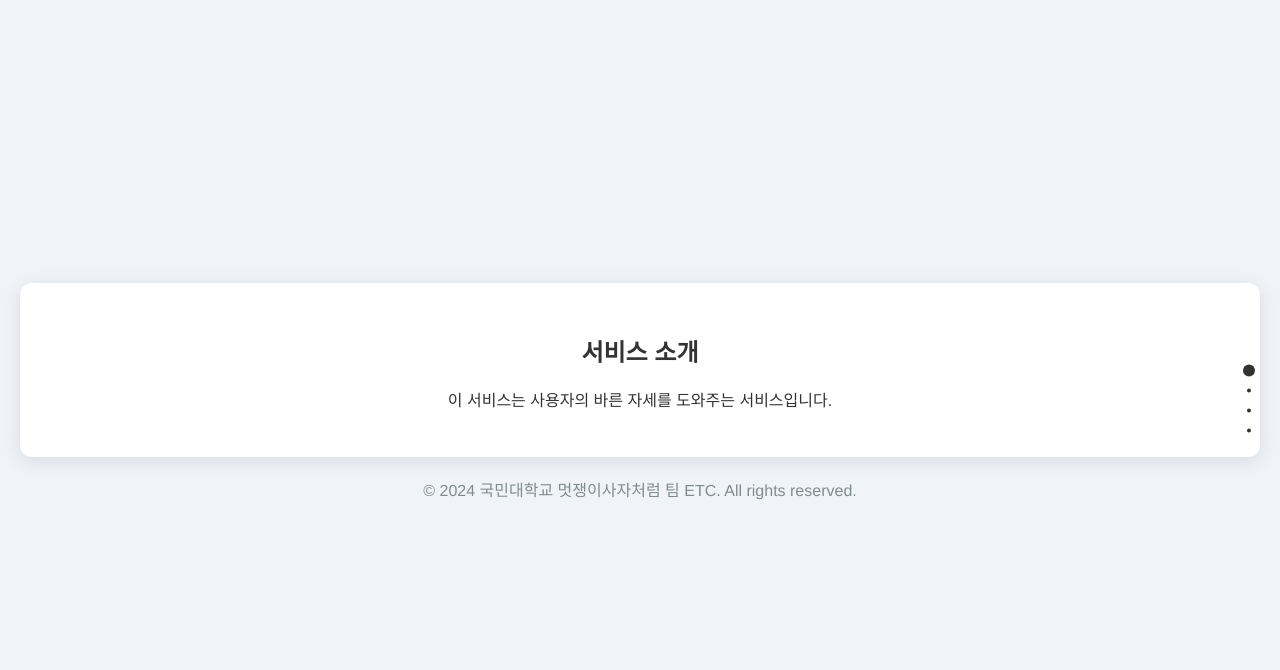
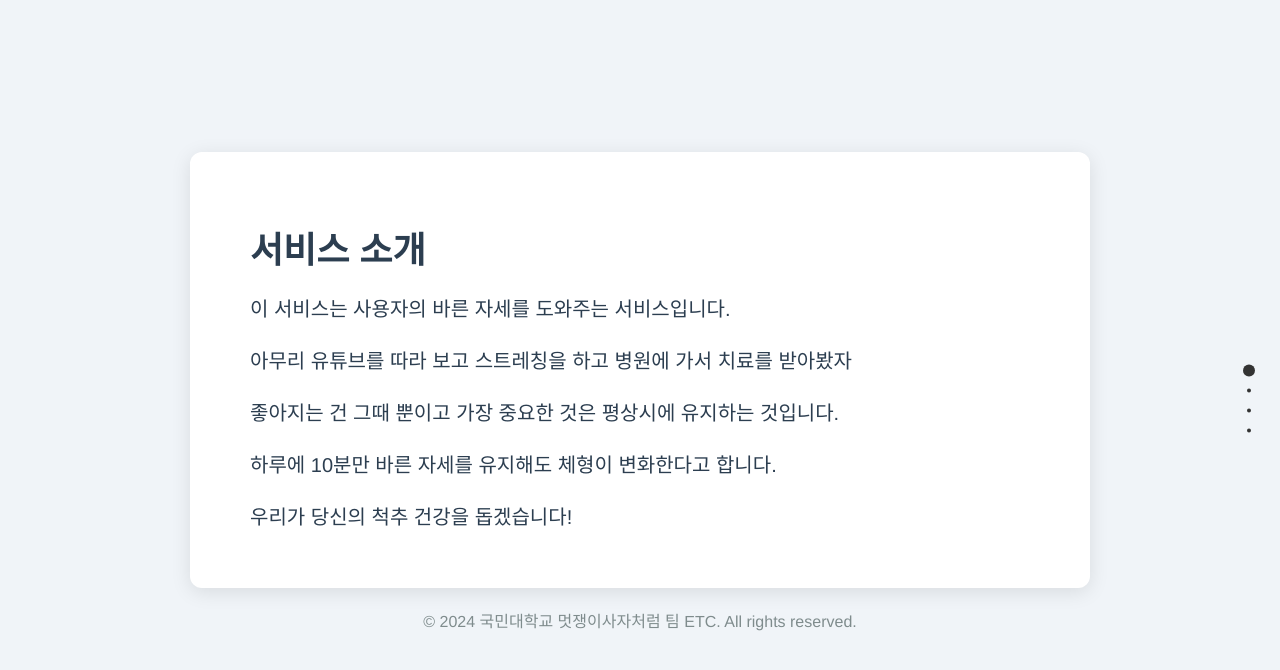
Before and after one commit to ruudska6/likelion_etc, a Flask app: page / in a window 1280 px wide. Shown: the top 670 px of the page. Run offline with Flask 3, Linux system fonts and the light colour scheme.

Commit message:
index 페이지 수정

```diff
--- a/static/styles.css
+++ b/static/styles.css
@@ -308,6 +308,7 @@ nav ul li a:hover {
 }
 
 
+
 .banner nav ul li{
     flex: none;
 }
--- a/templates/index.html
+++ b/templates/index.html
@@ -6,6 +6,33 @@
     <title>바른 자세 교정 서비스</title>
     <link rel="stylesheet" href="https://cdnjs.cloudflare.com/ajax/libs/fullPage.js/3.1.2/fullpage.min.css">
     <link rel="stylesheet" href="{{ url_for('static', filename='styles.css') }}">
+    <style>
+        /* index.html 페이지에만 적용될 추가 스타일 */
+        .container2 h2 {
+            font-size: 36px; /* 글씨 크기 키움 */
+            margin-bottom: 20px;
+            font-weight: 600;
+            color: #2c3e50;
+        }
+
+        .container2 p {
+            font-size: 20px; /* 글씨 크기 키움 */
+            margin-bottom: 15px;
+            font-weight: 300;
+            color: #2c3e50;
+            line-height: 1.6; /* 줄 간격 추가 */
+        }
+
+        .container2 {
+            background: #fff;
+            padding: 40px 60px;
+            border-radius: 12px;
+            box-shadow: 0 4px 20px rgba(0, 0, 0, 0.1);
+            max-width: 900px;
+            margin: 0 auto;
+            text-align: left; /* 텍스트 왼쪽 정렬 */
+        }
+    </style>
     <script src="https://cdnjs.cloudflare.com/ajax/libs/fullPage.js/3.1.2/fullpage.min.js"></script>
 </head>
 <body>
@@ -15,7 +42,10 @@
             <div class="container2">
                 <h2>서비스 소개</h2>
                 <p>이 서비스는 사용자의 바른 자세를 도와주는 서비스입니다.</p>
-
+                <p>아무리 유튜브를 따라 보고 스트레칭을 하고 병원에 가서 치료를 받아봤자 </p>
+                <p>좋아지는 건 그때 뿐이고 가장 중요한 것은 평상시에 유지하는 것입니다.</p>
+                <p>하루에 10분만 바른 자세를 유지해도 체형이 변화한다고 합니다.</p>
+                <p>우리가 당신의 척추 건강을 돕겠습니다!</p>
             </div>
             <div class="footer">
                 <p>© 2024 국민대학교 멋쟁이사자처럼 팀 ETC. All rights reserved.</p>
@@ -23,8 +53,9 @@
         </div>
         <div class="section">
             <div class="container2">
-                    <h2>사용 방법</h2>
-                    <p>간단한 사용 방법을 설명합니다.</p>
+                <h2>사용법</h2>
+                <p>먼저 캠이 반드시 있어야합니다! 그래야 당신의 자세를 인식할 수 있습니다.</p>
+                <p>바른 자세를 하고 캡처를 통해 그 자세를 유지할 수 있도록 도와주기 위해 알림을 제공 하겠습니다.</p>
             </div>
             <div class="footer">
                 <p>© 2024 국민대학교 멋쟁이사자처럼 팀 ETC. All rights reserved.</p>
@@ -34,7 +65,9 @@
         <div class="section">
             <div class="container2">
                 <h2>주요 기능</h2>
-                    <p>서비스의 주요기능을 설명합니다.</p>
+                <p>캠을 통해 당신의 바른 자세를 인식하도록 합니다.</p>
+                <p>추천 장비를 구매해 도움을 좀 더 받아봅시다! 진짜 편하고 좋아요.</p>
+                <p>스트레칭 페이지의 영상을 보고 따라 해봅시다. 정말 좋아, 이거 정말 좋아!</p>
             </div>
             <div class="footer">
                 <p>© 2024 국민대학교 멋쟁이사자처럼 팀 ETC. All rights reserved.</p>
@@ -42,17 +75,16 @@
         </div>
 
         <div class="section">
-
+            <div class="container2">
                 <h2>이제 메인페이지로 넘어갑니다.</h2>
                 <p>바른 자세로 건강하게!</p>
-
             </div>
-
             <div class="footer">
                 <p>© 2024 국민대학교 멋쟁이사자처럼 팀 ETC. All rights reserved.</p>
             </div>
+        </div>
+    </div>
 
-    </div>
     <script>
         new fullpage('#fullpage',{
             autoScrolling: true,
@@ -65,7 +97,6 @@
                 }
             }
         });
-
     </script>
 </body>
 </html>
```
Also changed, not shown: static/capture.jpg (added). Lines whose indentation alone changed are shown as unchanged.
